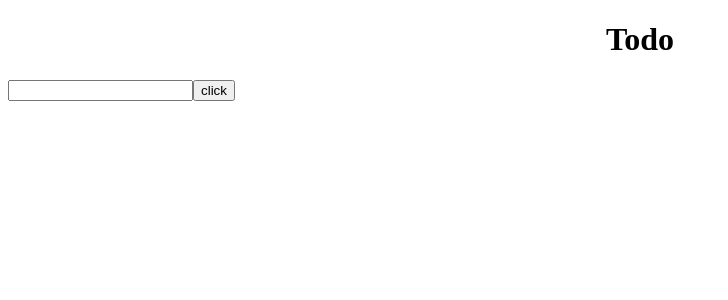
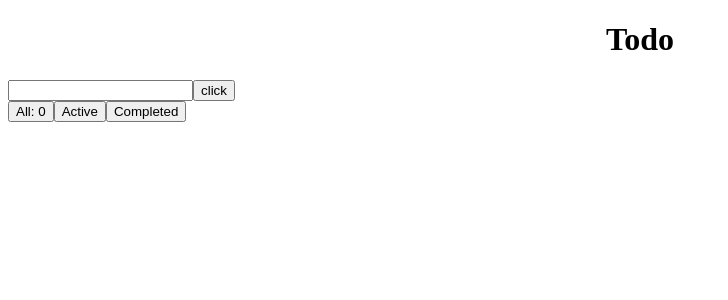
Before and after one commit to Arshavir-Gasparyan/Todo, a React (Create React App) app: page / in a window 1280 px wide. Shown: the top 300 px of the page, without its empty margins (0-728 px from the left). Built offline with nearby package versions, Linux system fonts and the light colour scheme.

Commit message:
feat():create TodoNavigation :

```diff
--- a/src/todo/Todo.Module.css
+++ b/src/todo/Todo.Module.css
@@ -18,3 +18,13 @@ h1{
     margin: 0 auto;
     margin-top: 10px;
 }
+
+.todoNavigation{
+    display: flex;
+    justify-content: center;
+}
+
+.todoNavigation button{
+    width: 150px;
+    font-size: larger;
+}
--- a/src/todo/Todo.jsx
+++ b/src/todo/Todo.jsx
@@ -65,6 +65,11 @@ export default function Todo() {
         <Input onChange={(el) => onHandleChange(el)} />
         <Button handleClick={() => onHandleClick()} text="click" />
       </div>
+      <div className={styles.todoNavigation}>
+        <Button text={`All:  ${list.length}`} />
+        <Button text="Active" />
+        <Button text="Completed" />
+      </div>
       <div className={styles.list}>
         {list
           ? list.map((el, i) => (
```
